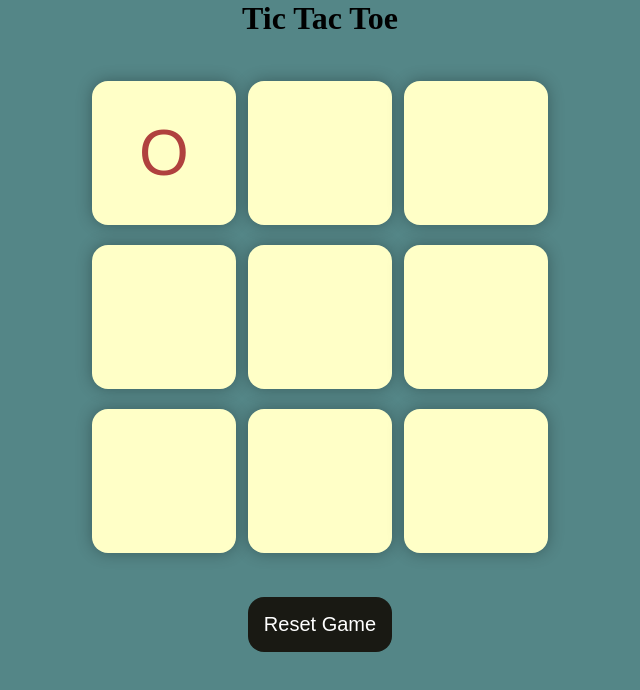
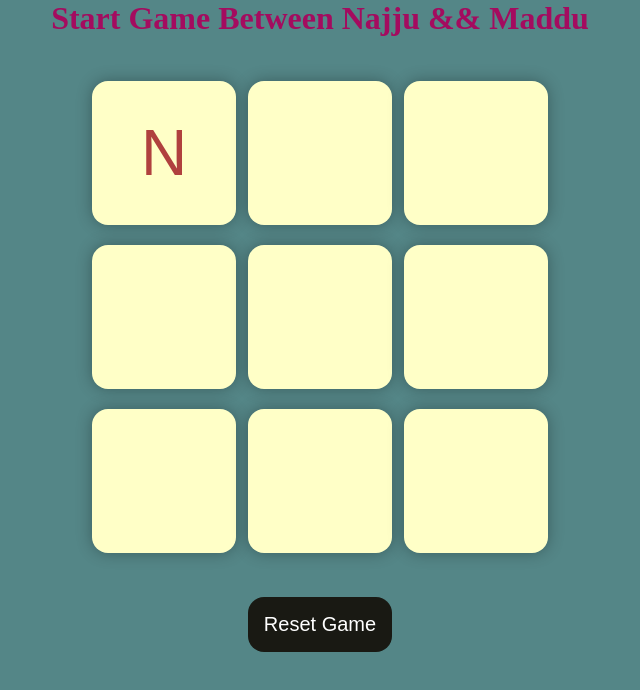
Before and after one commit to budaleghar/tic-toc-toe, a plain HTML site: page index.html in a window 1280 px wide. Both pictures are taken after a click on the button 484 px from the left and 153 px from the top of the page. Shown: the whole page, without its empty margins (320-960 px from the left). Drawn offline with Linux system fonts and the light colour scheme.

Commit message:
add player name

```diff
--- a/app.js
+++ b/app.js
@@ -4,7 +4,7 @@ let newGameBtn = document.querySelector("#new-btn");
 let msgContainer = document.querySelector(".msg-container");
 let msg = document.querySelector("#msg");
 
-let turnO = true; //playerX, playerO
+let turnN = true; //playerX, playerO
 let count = 0; //To Track Draw
 
 const winPatterns = [
@@ -19,7 +19,7 @@ const winPatterns = [
 ];
 
 const resetGame = () => {
-  turnO = true;
+  turnN = true;
   count = 0;
   enableBoxes();
   msgContainer.classList.add("hide");
@@ -27,14 +27,14 @@ const resetGame = () => {
 
 boxes.forEach((box) => {
   box.addEventListener("click", () => {
-if (turnO) {
+if (turnN) {
       //playerO
-      box.innerText = "O";
-      turnO = false;
+      box.innerText = "N";
+      turnN = false;
     } else {
       //playerX
-      box.innerText = "X";
-      turnO = true;
+      box.innerText = "M";
+      turnN = true;
     }
     box.disabled = true;
     count++;
--- a/index.html
+++ b/index.html
@@ -14,7 +14,7 @@
         <button id="new-btn">New Game</button>
     </div>
     <main>
-        <h1>Tic Tac Toe</h1>
+        <h1 style="color: rgb(164, 11, 95);">Start Game Between Najju && Maddu</h1>
         <div class="container">
             <div class="game">
                 <button class="box"></button>
```
